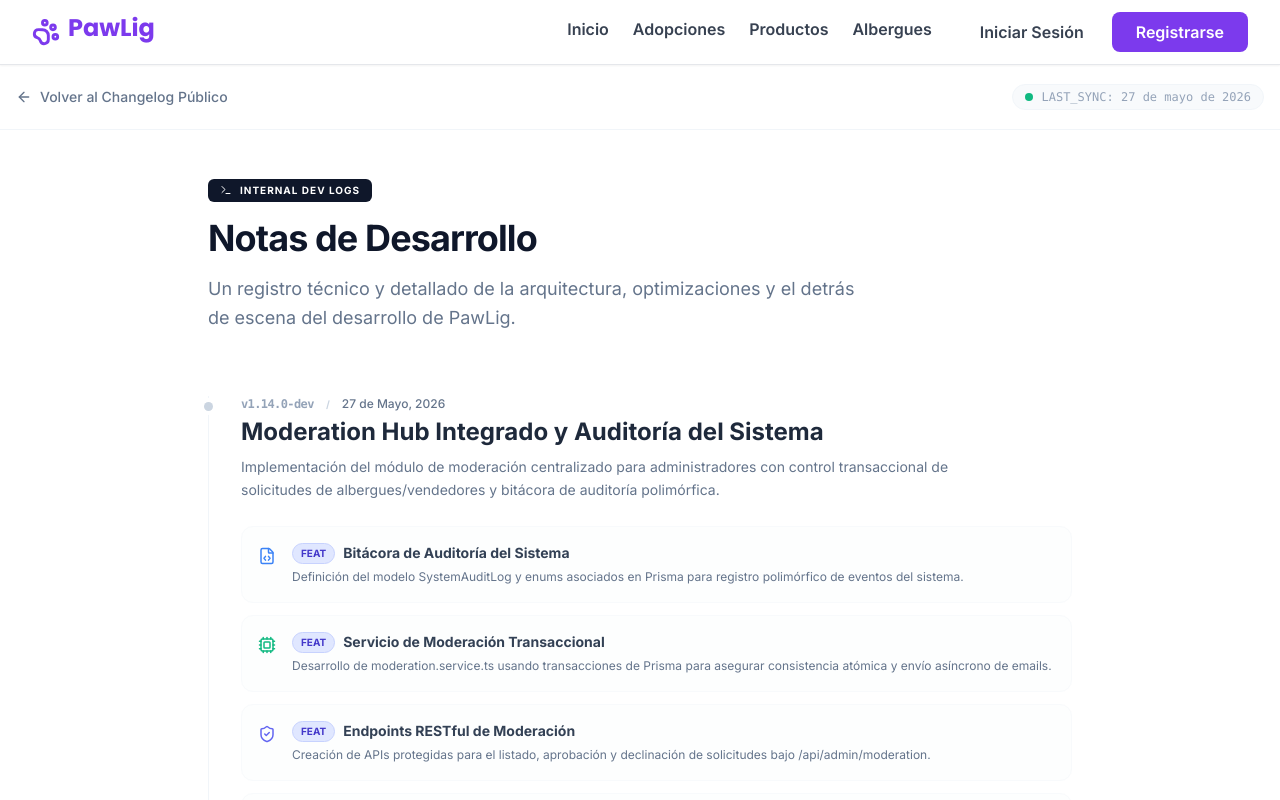
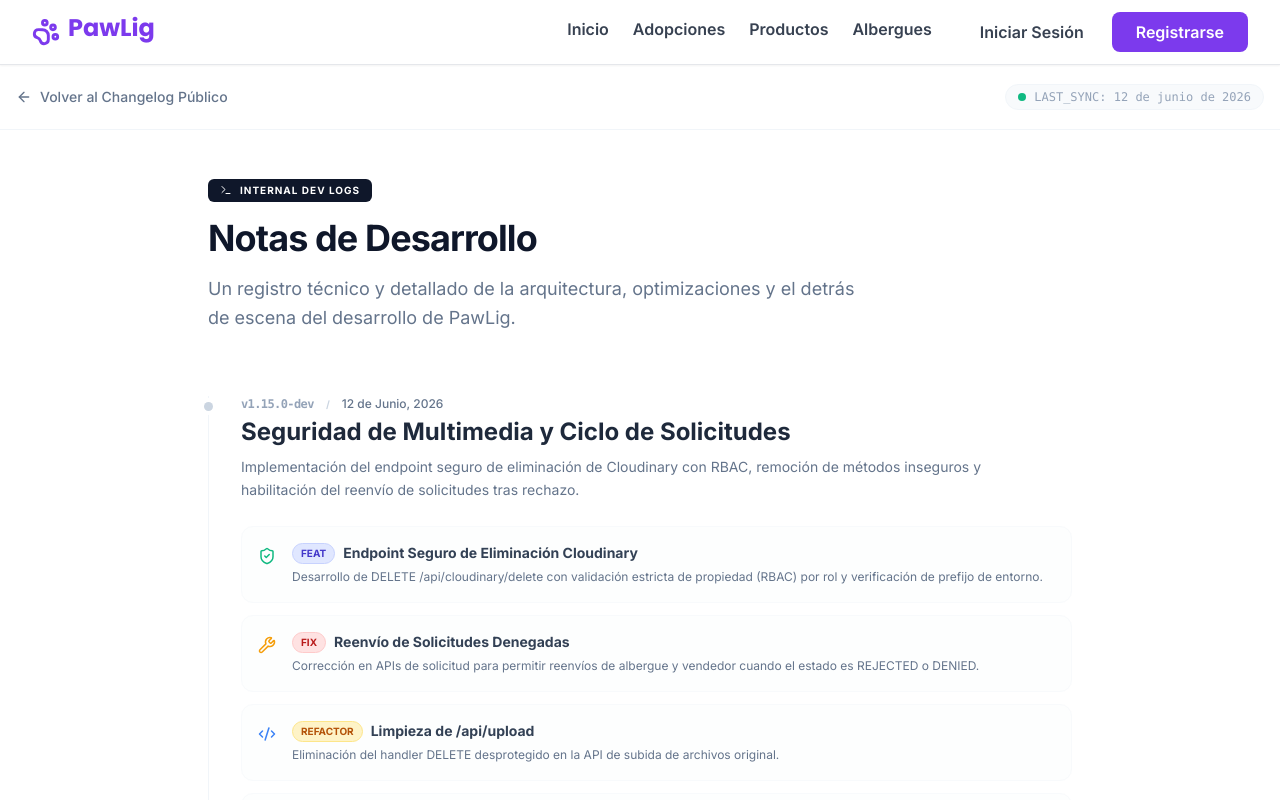
Before and after one commit to asebasg/pawlig, a Next.js app: page /changelog/dev in a window 1280 px wide. Shown: the top 800 px of the page. Built offline with nearby package versions, Linux system fonts and the light colour scheme; no server answers.

Commit message:
feat(changelog): Actualiza el registro de cambios y notas de desarrollo para v1.14.0 y v1.15.0-dev con mejoras de seguridad y correcciones en el reenvío de solicitudes

```diff
--- a/app/(public)/changelog/dev/page.tsx
+++ b/app/(public)/changelog/dev/page.tsx
@@ -30,9 +30,43 @@ export const metadata: Metadata = {
 };
 
 export default function DevNotesPage() {
-  const lastDevUpdate = "27 de mayo de 2026";
+  const lastDevUpdate = "12 de junio de 2026";
 
   const devLogs = [
+    {
+      version: "v1.15.0-dev",
+      date: "12 de Junio, 2026",
+      title: "Seguridad de Multimedia y Ciclo de Solicitudes",
+      description:
+        "Implementación del endpoint seguro de eliminación de Cloudinary con RBAC, remoción de métodos inseguros y habilitación del reenvío de solicitudes tras rechazo.",
+      type: "feat",
+      logs: [
+        {
+          category: "feat",
+          title: "Endpoint Seguro de Eliminación Cloudinary",
+          description: "Desarrollo de DELETE /api/cloudinary/delete con validación estricta de propiedad (RBAC) por rol y verificación de prefijo de entorno.",
+          icon: <ShieldCheck size={18} className="text-emerald-500" />,
+        },
+        {
+          category: "fix",
+          title: "Reenvío de Solicitudes Denegadas",
+          description: "Corrección en APIs de solicitud para permitir reenvíos de albergue y vendedor cuando el estado es REJECTED o DENIED.",
+          icon: <Wrench size={18} className="text-amber-500" />,
+        },
+        {
+          category: "refactor",
+          title: "Limpieza de /api/upload",
+          description: "Eliminación del handler DELETE desprotegido en la API de subida de archivos original.",
+          icon: <Code2 size={18} className="text-blue-500" />,
+        },
+        {
+          category: "improvement",
+          title: "Helpers y Lote de Borrado",
+          description: "Integración de extractPublicId y deleteImagesFromCloudinary con Promise.allSettled en lib/cloudinary.ts.",
+          icon: <Zap size={18} className="text-indigo-500" />,
+        },
+      ],
+    },
     {
       version: "v1.14.0-dev",
       date: "27 de Mayo, 2026",
--- a/app/(public)/changelog/page.tsx
+++ b/app/(public)/changelog/page.tsx
@@ -31,9 +31,43 @@ export const metadata: Metadata = {
 };
 
 export default function ChangelogPage() {
-  const lastUpdate = "25 de mayo de 2026";
+  const lastUpdate = "12 de junio de 2026";
 
   const versions = [
+    {
+      version: "v1.14.0",
+      date: "12 de Junio, 2026",
+      title: "Seguridad Multimedia y Desbloqueo de Solicitudes",
+      description:
+        "Mejora crítica en la seguridad de borrado de archivos multimedia en Cloudinary y corrección en el reenvío de solicitudes de cuenta denegadas.",
+      color: "from-emerald-600 to-teal-700",
+      updates: [
+        {
+          type: "added",
+          title: "Eliminación Segura de Recursos",
+          description:
+            "Implementación del endpoint DELETE /api/cloudinary/delete que verifica sesión, estado de cuenta y propiedad real de los archivos antes de eliminarlos.",
+          icon: <Shield size={20} className="text-white" />,
+          bg: "bg-emerald-600",
+        },
+        {
+          type: "fixed",
+          title: "Reenvío de Solicitudes Denegadas",
+          description:
+            "Se corrigió la validación lógica en solicitudes de albergues y vendedores para permitir el reenvío de formularios tras un rechazo previo.",
+          icon: <Bug size={20} className="text-white" />,
+          bg: "bg-rose-500",
+        },
+        {
+          type: "improved",
+          title: "Optimización de Limpieza Asíncrona",
+          description:
+            "Introducción de helpers robustos que ejecutan la eliminación de múltiples imágenes de forma concurrente con tolerancia a fallos.",
+          icon: <Zap size={20} className="text-white" />,
+          bg: "bg-amber-500",
+        },
+      ],
+    },
     {
       version: "v1.13.0",
       date: "27 de Mayo, 2026",
```
Also changed, not shown: 2 other files (tests, documents, lock files or other folders).
